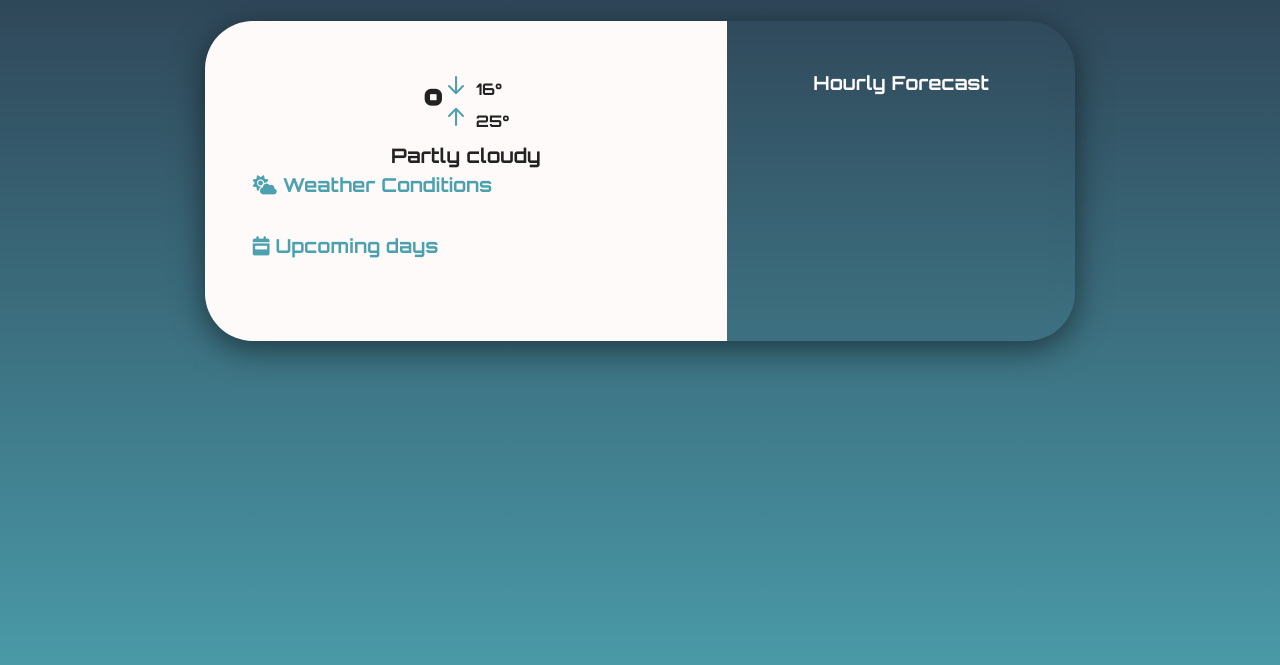
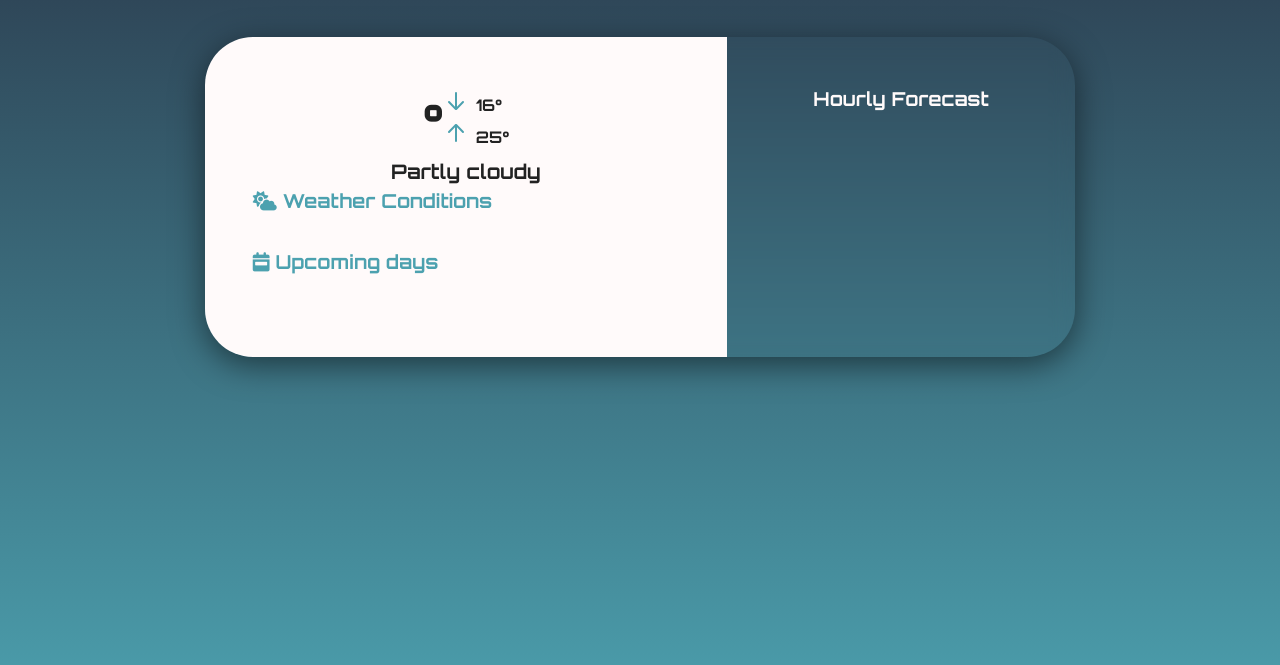
Before and after one commit to Dians98/weather_api_project, a plain HTML site: page index.html in a window 1280 px wide. Shown: the part 75-740 px from the top of the page. Drawn offline with Linux system fonts and the light colour scheme; no server answers.

Commit message:
margin-top correction

```diff
--- a/css/style.css
+++ b/css/style.css
@@ -121,7 +121,7 @@ h1 {
   background: rgba(255, 255, 255, 0);
   backdrop-filter: blur(10px);
   box-shadow: 0 8px 32px rgba(0, 0, 0, 0.5);
-  margin-top: 1rem 0;
+  margin: 1rem 0;
 }
 
 .now_right {
--- a/js/loader.js
+++ b/js/loader.js
@@ -3,4 +3,6 @@ window.addEventListener("load", () => {
     setTimeout(() => {
       loader.classList.add("hidden");
     }, 2000); // minimum 800ms affichage du loader
+
+
   });
```
